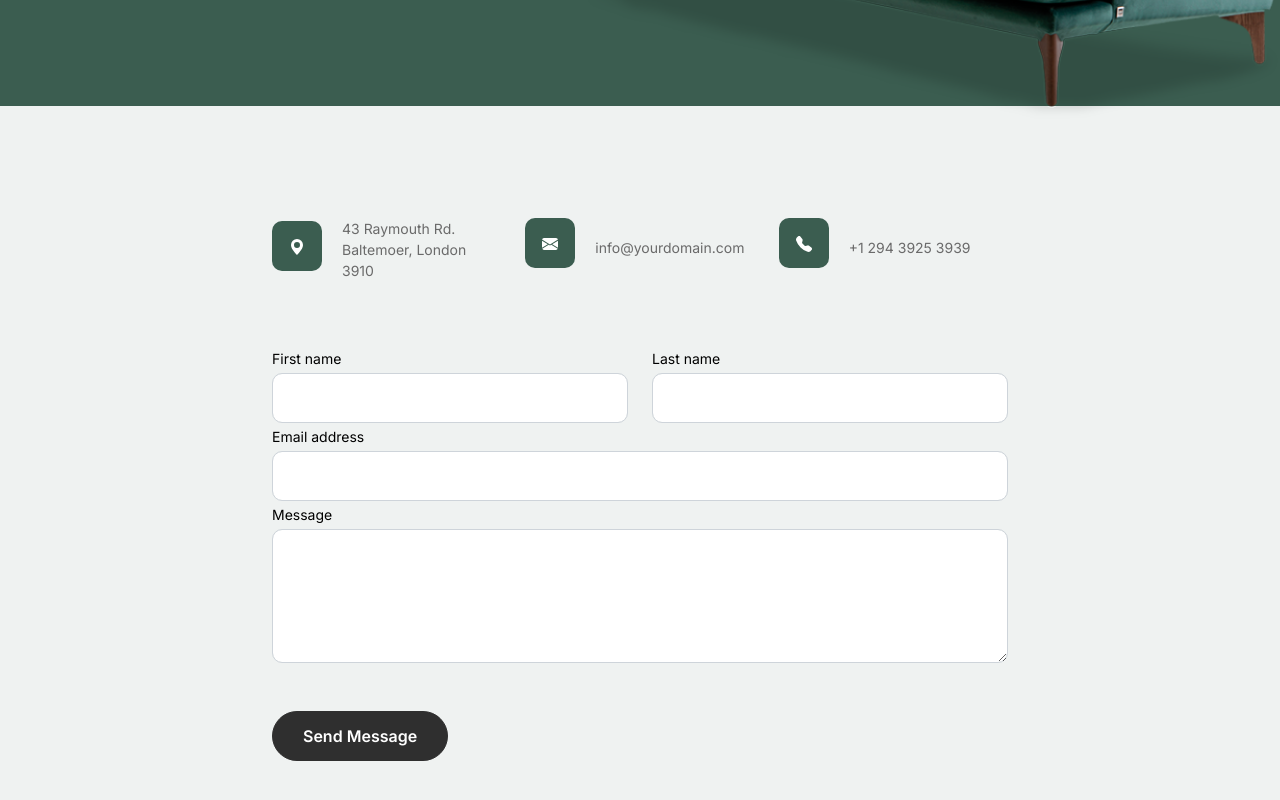
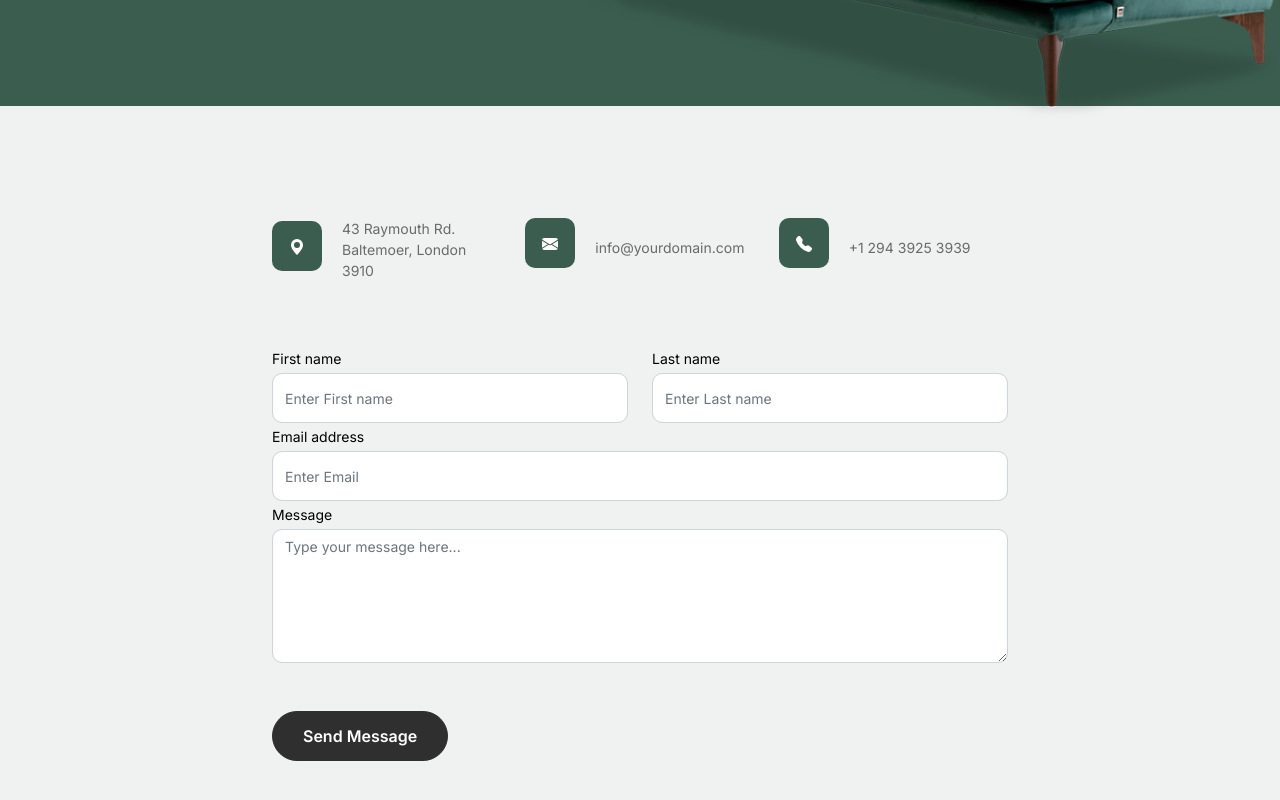
Before and after one commit to ashishdubey743/furniture, a Vue app: page /contact in a window 1280 px wide. Shown: the part 478-1278 px from the top of the page. Built offline with nearby package versions, Linux system fonts and the light colour scheme.

Commit message:
Code refactored for submit button

```diff
--- a/src/components/Contact.vue
+++ b/src/components/Contact.vue
@@ -64,28 +64,33 @@
                             <div class="row">
                                 <div class="col-6">
                                     <div class="form-group">
-                                        <label class="text-black" for="fname">First name</label>
-                                        <input type="text" class="form-control" id="fname">
+                                        <label class="text-black" for="first_name">First name</label>
+                                        <input type="text" class="form-control" id="first_name" pattern="[A-Za-z]+" placeholder="Enter First name" required>
+                                        <span id="error" style="color: red; display: none;"></span>
                                     </div>
                                 </div>
                                 <div class="col-6">
                                     <div class="form-group">
-                                        <label class="text-black" for="lname">Last name</label>
-                                        <input type="text" class="form-control" id="lname">
+                                        <label class="text-black" for="last_name">Last name</label>
+                                        <input type="text" class="form-control" id="last_name" placeholder="Enter Last name" pattern="[A-Za-z]+" required>
+                                        <span id="error" style="color: red; display: none;"></span>
+
                                     </div>
                                 </div>
                             </div>
                             <div class="form-group">
                                 <label class="text-black" for="email">Email address</label>
-                                <input type="email" class="form-control" id="email">
+                                <input type="email" class="form-control" id="email" placeholder="Enter Email" pattern="^[^\s@]+@[^\s@]+\.[^\s@]+$" required>
+                                <span id="error" style="color: red; display: none;"></span>
                             </div>
 
                             <div class="form-group mb-5">
                                 <label class="text-black" for="message">Message</label>
-                                <textarea name="" class="form-control" id="message" cols="30" rows="5"></textarea>
+                                <textarea name="" class="form-control" id="message" cols="30" rows="5" placeholder="Type your message here..." required></textarea>
+                                <span id="error" style="color: red; display: none;"></span>
                             </div>
 
-                            <button type="submit" class="btn btn-primary-hover-outline">Send Message</button>
+                            <button id="submit" type="submit" class="btn btn-primary-hover-outline">Send Message</button>
                         </form>
 
                     </div>
@@ -101,9 +106,14 @@
 
     <!-- End Contact Form -->
 </template>
-
+<style>
+#submit:disabled{
+    background-color: rgb(191, 191, 191);
+    color: black;
+}
+</style>
 <script>
-$(document).ready(function() {
+$(document).ready(function () {
     console.log(location);
 
     if (location.pathname === '/contact') {
@@ -115,6 +125,37 @@ $(document).ready(function() {
     }
 });
 
+$(document).ready(function() {
+  $('#first_name, #last_name, #email, #message').on('input', function(element) {
+    var input = element.target.value;
+    var specialCharRegex = /^[A-Za-z\s]+$/;
+    var emailRegex = /^[^\s@]+@[^\s@]+\.[^\s@]+$/;
+
+    var errorMessage = '';
+
+    if (input === '') {
+      errorMessage = (element.target.id.replace('_', ' ') + ' must not be empty').replace(/^./, str => str.toUpperCase());
+    } else if (element.target.id === 'email' && !emailRegex.test(input)) {
+      errorMessage = 'Email is not valid';
+    }
+     else if (element.target.id !== 'email' && !specialCharRegex.test(input) && element.target.id !== 'message') {
+      errorMessage = (element.target.id.replace('_', ' ') + ' can only have letters').replace(/^./, str => str.toUpperCase());
+    }
+
+    var errorElement = element.target.nextElementSibling;
+    if (errorMessage) {
+      errorElement.textContent = errorMessage;
+      errorElement.style.display = 'block';
+      document.getElementById('submit').disabled = true;
+    } else {
+      errorElement.style.display = 'none';
+      document.getElementById('submit').disabled = false;
+    }
+  });
+});
+
+
+
 export default {
     name: "Contact"
 }
```
Lines whose indentation alone changed are shown as unchanged.
